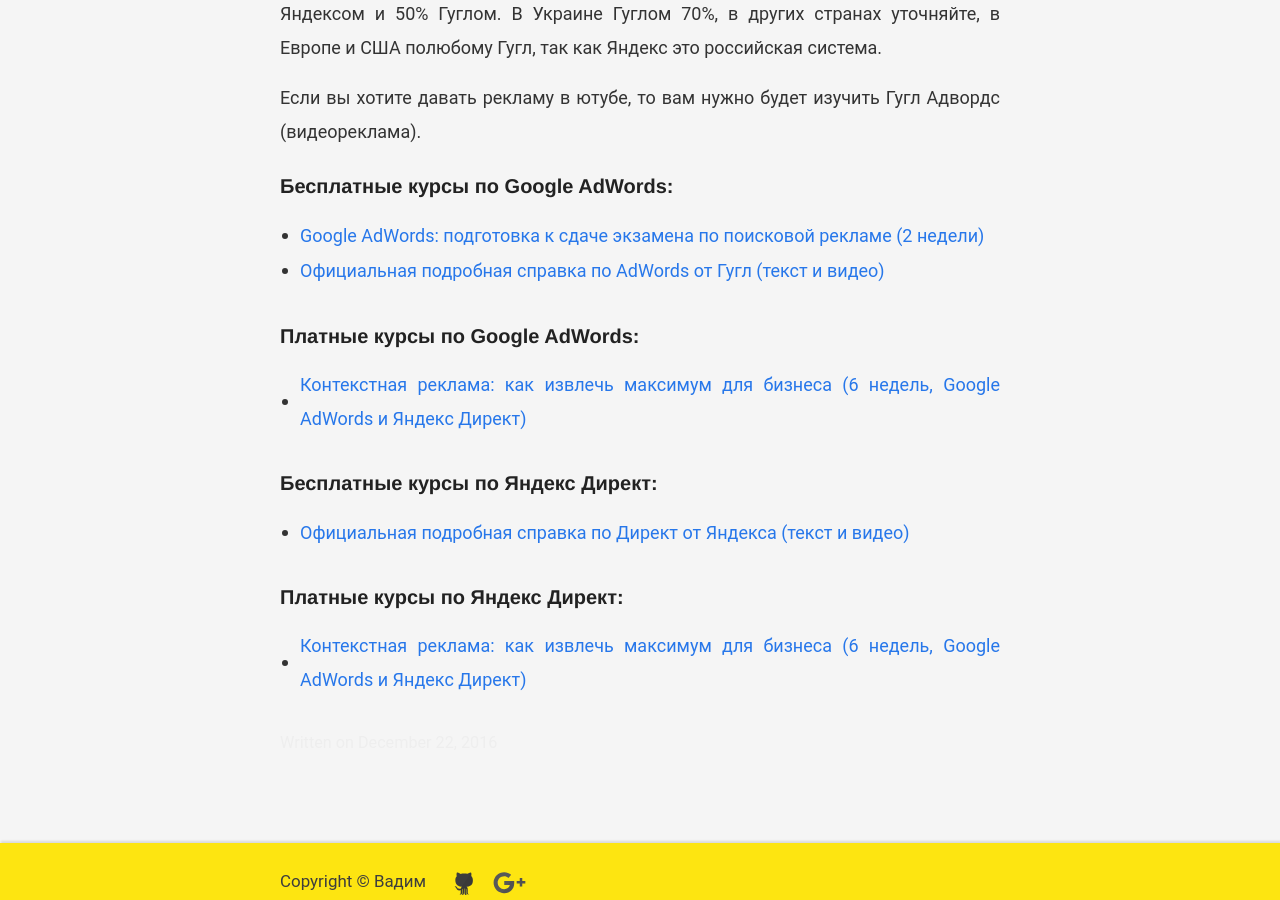
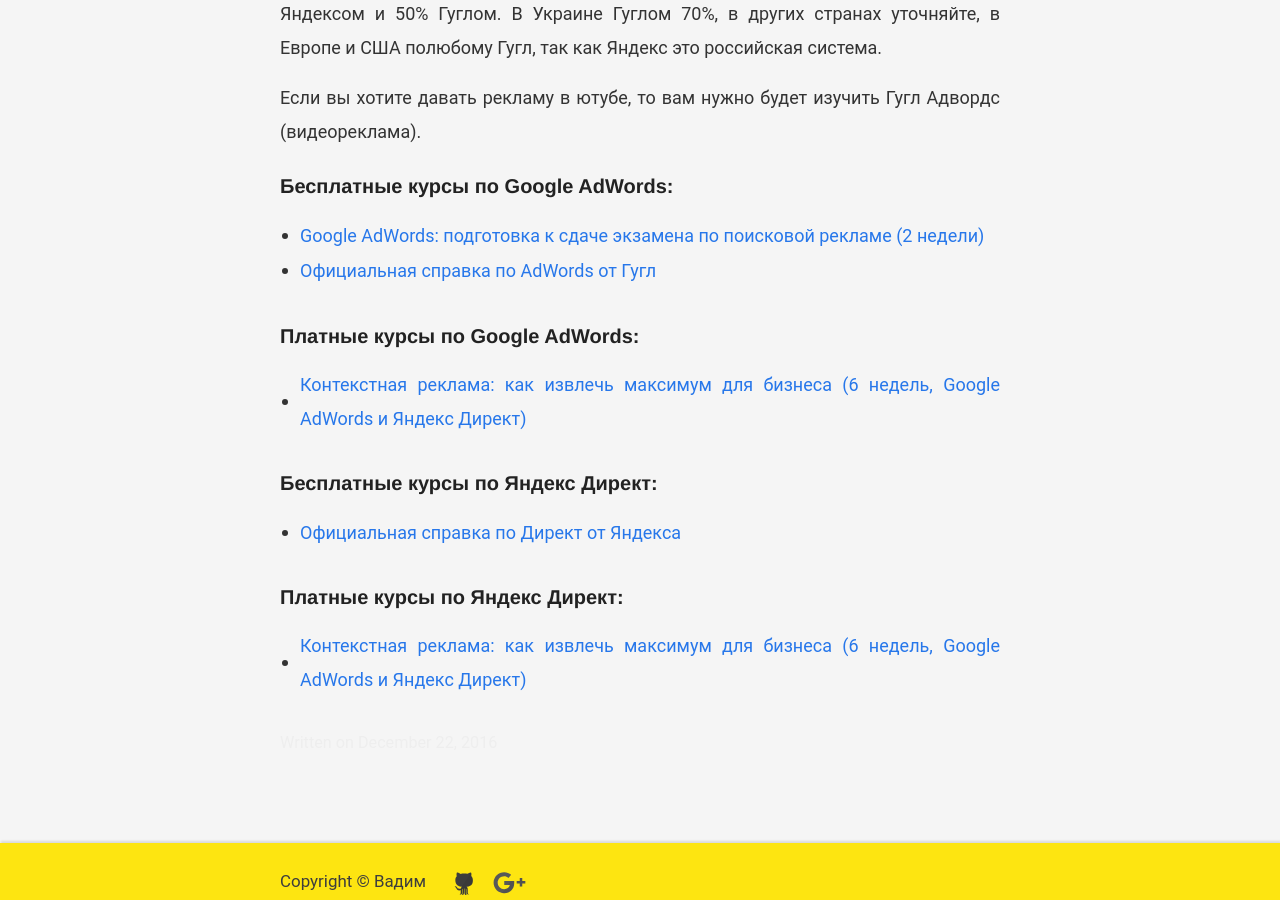
Before and after one commit to VadymVolos/vadymvolos.github.io, a Jekyll site: the page built from _posts/digital-marketing/2016-12-22-spisok-kursov-dlya-obucheniya-kontekstnoy-reklame.md, in a window 1280 px wide and 900 px high, scrolled down 552 px. Built offline with Jekyll 4.4.1, drawn with Linux system fonts in a browser that asks for light colours; comment, search, counter and statistics services are not loaded.

Commit message:
Update 2016-12-22-spisok-kursov-dlya-obucheniya-kontekstnoy-reklame.md

```diff
--- a/_posts/digital-marketing/2016-12-22-spisok-kursov-dlya-obucheniya-kontekstnoy-reklame.md
+++ b/_posts/digital-marketing/2016-12-22-spisok-kursov-dlya-obucheniya-kontekstnoy-reklame.md
@@ -24,7 +24,7 @@
 <h3>Бесплатные курсы по Google AdWords:</h3>
 <ul>
   <li><a href="http://netology.ru/programs/google-words?pid=up5293644" rel="nofollow" target="_blank" class="hvr-wobble-vertical">Google AdWords: подготовка к сдаче экзамена по поисковой рекламе (2 недели)</a></li>
-    <li><a href="https://support.google.com/adwords/" rel="nofollow" target="_blank" class="hvr-wobble-vertical">Официальная подробная справка по AdWords от Гугл (текст и видео)</a></li>
+    <li><a href="https://support.google.com/adwords/" rel="nofollow" target="_blank" class="hvr-wobble-vertical">Официальная справка по AdWords от Гугл</a></li>
 </ul>
 
 <h3>Платные курсы по Google AdWords:</h3>
@@ -34,7 +34,7 @@
 
 <h3>Бесплатные курсы по Яндекс Директ:</h3>
 <ul>
-  <li><a href="https://yandex.ru/support/direct/" rel="nofollow" target="_blank" class="hvr-wobble-vertical">Официальная подробная справка по Директ от Яндекса (текст и видео)</a></li>
+  <li><a href="https://yandex.ru/support/direct/" rel="nofollow" target="_blank" class="hvr-wobble-vertical">Официальная справка по Директ от Яндекса</a></li>
 </ul>
 
 <h3>Платные курсы по Яндекс Директ:</h3>
```
